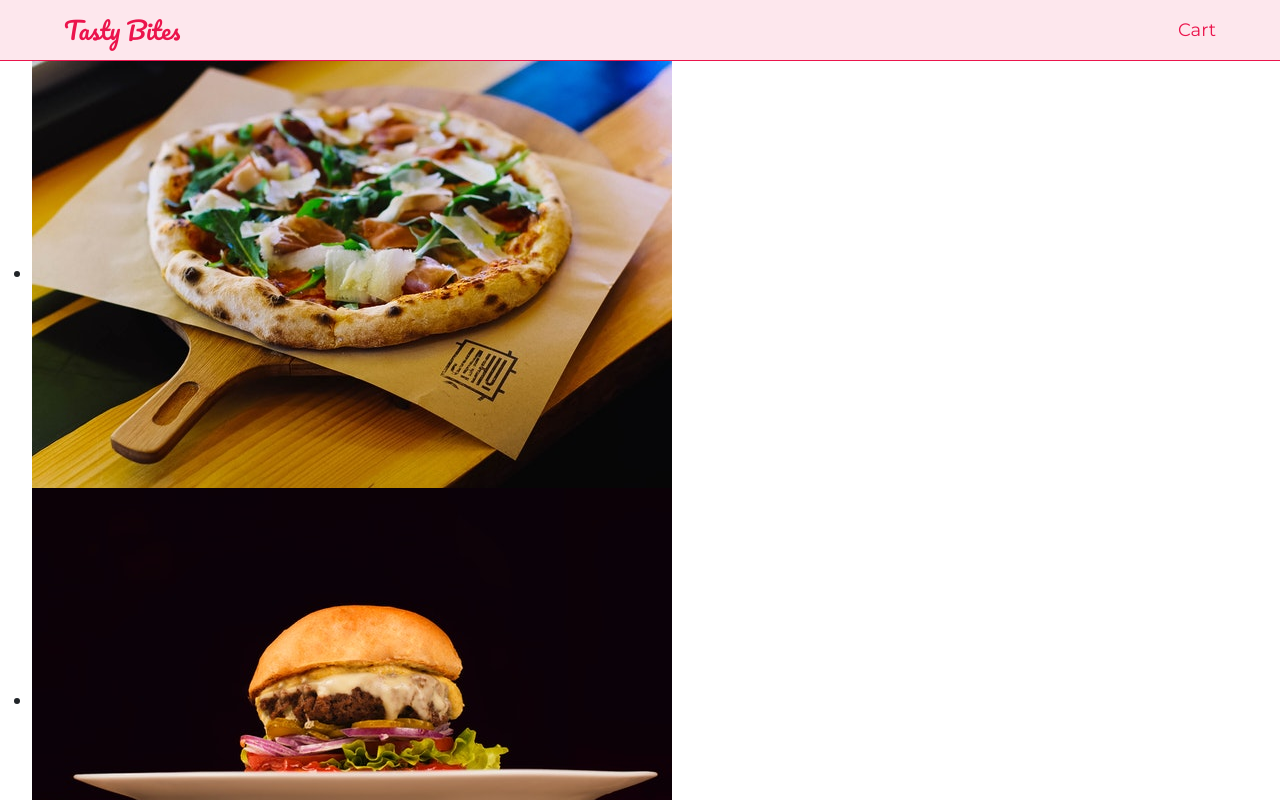
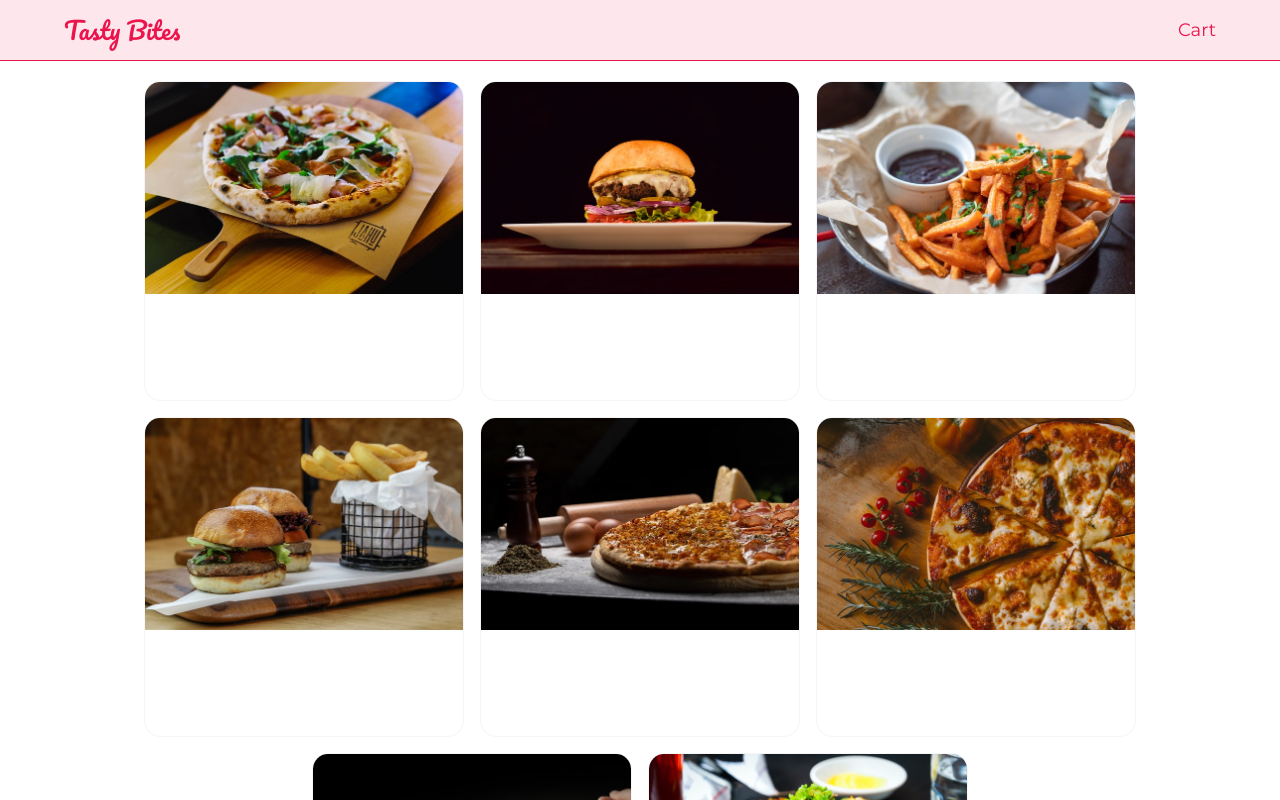
Before and after one commit to Kripakunjumon/food-order-ap-, an Angular app: page / in a window 1280 px wide. Shown: the top 800 px of the page. Built offline with nearby package versions, Linux system fonts and the light colour scheme.

Commit message:
- created food item card

```diff
--- a/src/app/home/home.component.css
+++ b/src/app/home/home.component.css
@@ -0,0 +1,25 @@
+.fi-list {
+  display: flex;
+  justify-content: center;
+  align-items: center;
+  flex-wrap: wrap;
+  list-style-type: none;
+  padding: 0.75rem 4rem;
+}
+
+.fi-link {
+  height: 20rem;
+  width: 20rem;
+  border: 1px solid whitesmoke;
+  border-radius: 1rem;
+  margin: 0.5rem;
+  display: flex;
+  flex-direction: column;
+  overflow: hidden;
+  color: var(--red);
+}
+
+.fi-link:hover {
+  opacity: 0.9;
+  cursor: pointer;
+}
--- a/src/app/home/home.component.html
+++ b/src/app/home/home.component.html
@@ -1,5 +1,7 @@
-<ul>
-  <li *ngFor="let food of foods">
-    <img src="{{ food }}" alt="Food Cuisine" />
+<ul class="fi-list">
+  <li class="fi-list-item" *ngFor="let food of foods">
+    <a class="fi-link">
+      <img class="fi" src="{{ food }}" alt="Food Cuisine" />
+    </a>
   </li>
 </ul>
```
Also changed, not shown: src/assets/food-4.jpg.
